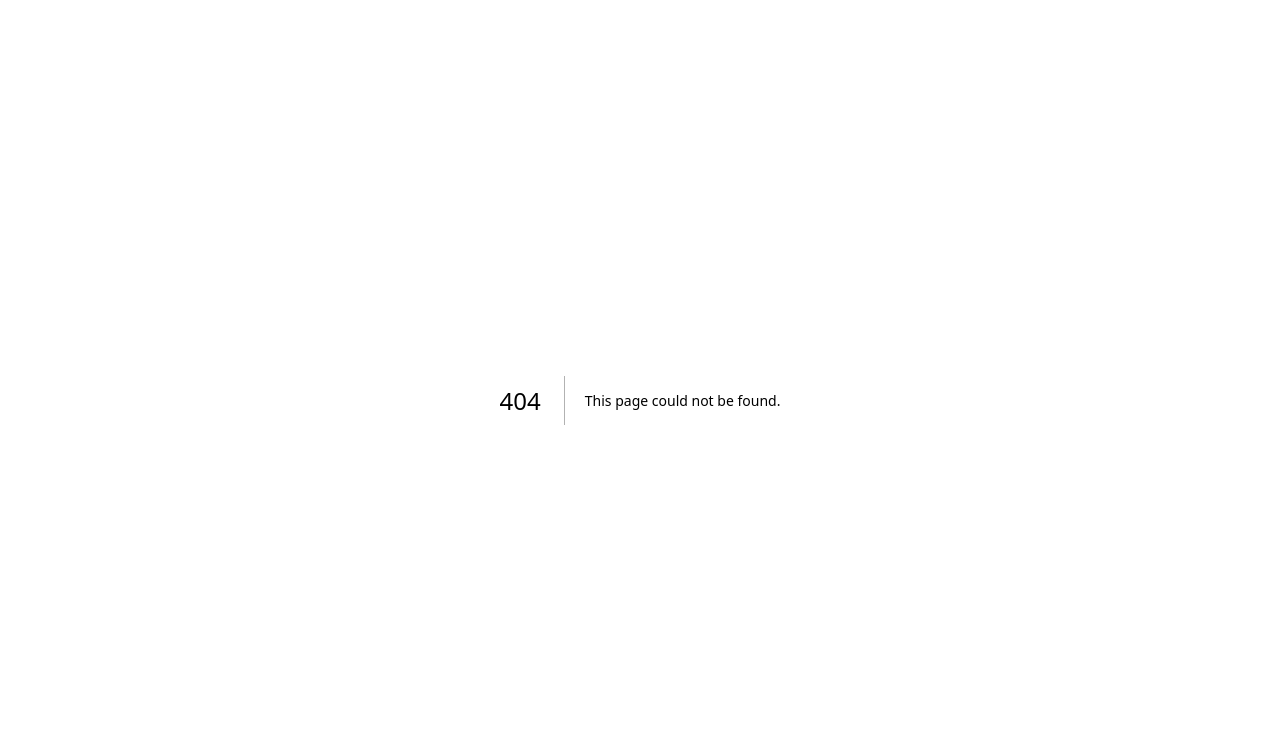
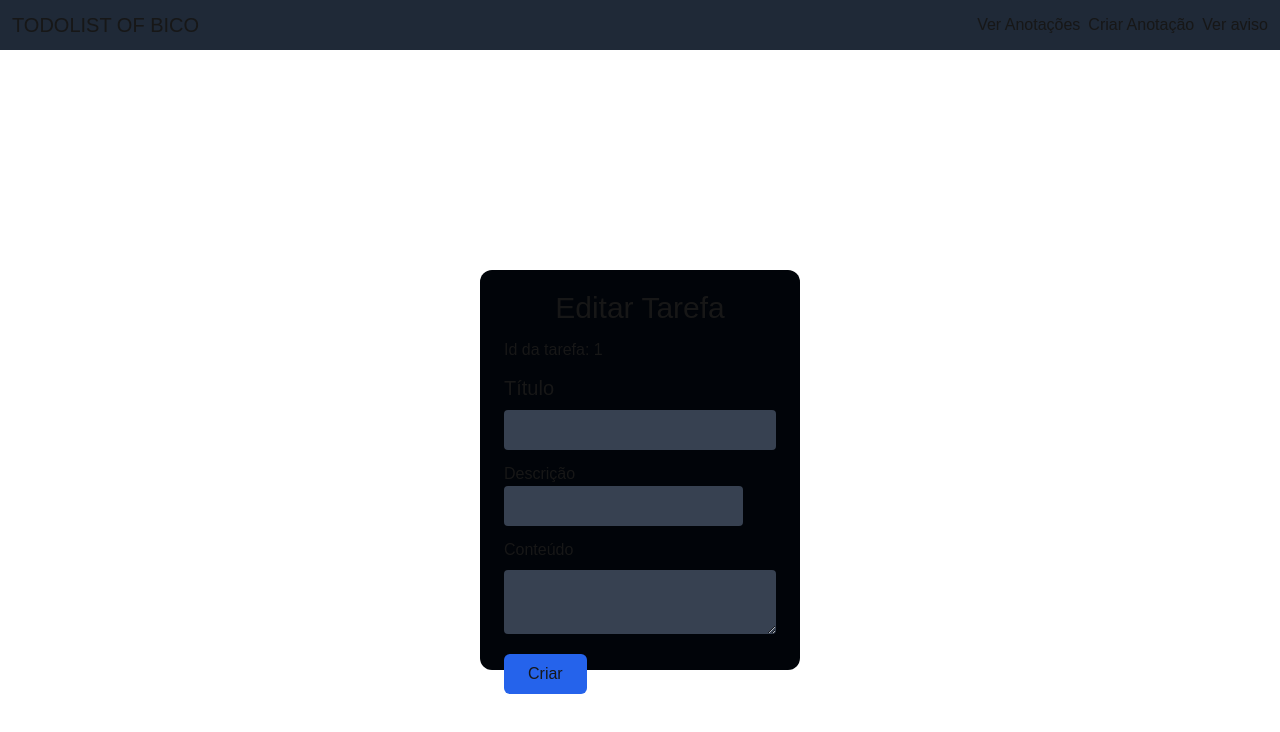
Before and after one commit to GuilhermeYm/todolist, a Next.js app: page /tasks/edittask/1 in a window 1280 px wide. Before the commit this address had no page. Shown: the top 732 px of the page. Built offline with nearby package versions, Linux system fonts and the light colour scheme.

Commit message:
Por enquanto, já deu

```diff
--- a/src/app/components/MainComponent.jsx
+++ b/src/app/components/MainComponent.jsx
@@ -21,7 +21,7 @@ export default function MainComponent() {
   };
 
   const handleEdit = (id) => {
-    router.push(`tasks/edit${id}`);
+    router.push(`tasks/edittask/${id}`);
   };
 
   const handleSeeTask = (id) => {};
@@ -62,18 +62,24 @@ export default function MainComponent() {
               <div className="flex h-[30px] pl-2 border-l border-white gap-1">
                 <button title="Editar">
                   <FaEdit
-                    className="text-xl hover:text-red-600 transition-colors duration-200"
+                    className="text-xl hover:text-blue-600 transition-colors duration-200"
                     onClick={() => handleEdit(index)}
+                    title="Editar"
                   />
                 </button>
                 <button className="Deletar">
                   <FaDeleteLeft
                     className="text-xl hover:text-red-600 transition-colors duration-200"
                     onClick={() => handleDelete(index)}
+                    title="Deletar"
                   />
                 </button>
                 <button className="Concluir">
-                  <FaCircleCheck className="text-xl hover:text-red-600 transition-colors duration-200" />
+                  <FaCircleCheck
+                    className="text-xl hover:text-green-500 transition-colors duration-200"
+                    onClick={() => handleSucess(index)}
+                    title="Concluir"
+                  />
                 </button>
               </div>
             </div>
--- a/src/app/createnote/page.jsx
+++ b/src/app/createnote/page.jsx
@@ -3,7 +3,7 @@
 import HeaderComponent from "@/app/components/HeaderComponent";
 import { useState } from "react";
 import useLocal from "../hook/useLocal";
-import { useRouter } from "next/router";
+import { useRouter } from "next/navigation";
 
 export default function createnote() {
   const router = useRouter();
--- a/src/app/tasks/edit[idtask]/page.jsx
+++ /dev/null
@@ -1,63 +0,0 @@
-import { useEffect, useState } from "react";
-import HeaderComponent from "@/app/components/HeaderComponent";
-
-export default function EditTaskPage({ params }) {
-  const [id, setId] = useState(null);
-  const [title, setTitle] = useState("");
-  const [description, setDescription] = useState("");
-  const [content, setContent] = useState("");
-
-  // Extrai o número do parâmetro idtask
-  const idParams = params.idtask.match(/\d+/)[0];
-
-  useEffect(() => {
-    setId(idParams);
-    const findTasks = localStorage.getItem("notes");
-    if (findTasks) {
-      const tasks = JSON.parse(findTasks);
-      const task = tasks.find((t) => t.id === idParams);
-      if (task) {
-        setTitle(task.title);
-        setDescription(task.description);
-        setContent(task.content);
-      }
-    }
-  }, [idParams]);
-
-  return (
-    <>
-      <HeaderComponent />
-      <main>
-        <h1>Editar Tarefa</h1>
-        <form>
-          <div>
-            <label htmlFor="title">Título</label>
-            <input
-              type="text"
-              id="title"
-              value={title}
-              onChange={(e) => setTitle(e.target.value)}
-            />
-          </div>
-          <div>
-            <label htmlFor="description">Descrição</label>
-            <textarea
-              id="description"
-              value={description}
-              onChange={(e) => setDescription(e.target.value)}
-            />
-          </div>
-          <div>
-            <label htmlFor="content">Conteúdo</label>
-            <textarea
-              id="content"
-              value={content}
-              onChange={(e) => setContent(e.target.value)}
-            />
-          </div>
-          <button type="submit">Salvar</button>
-        </form>
-      </main>
-    </>
-  );
-}
--- /dev/null
+++ b/src/app/tasks/edittask/[idtasktoedit]/page.jsx
@@ -0,0 +1,91 @@
+"use client";
+
+import { useEffect, useState } from "react";
+import HeaderComponent from "@/app/components/HeaderComponent";
+
+export default function EditTaskPage({ params }) {
+  const [id, setId] = useState(null);
+  const [title, setTitle] = useState("");
+  const [description, setDescription] = useState("");
+  const [content, setContent] = useState("");
+
+  // Extrai o número do parâmetro idtask
+  const idParams = params.idtasktoedit;
+
+  useEffect(() => {
+    setId(idParams);
+    const findTasks = localStorage.getItem("notes");
+    if (findTasks) {
+      const tasks = JSON.parse(findTasks);
+      const task = tasks.find((t) => t.id === idParams);
+      if (task) {
+        setTitle(task.title);
+        setDescription(task.description);
+        setContent(task.content);
+      }
+    }
+  }, [idParams]);
+
+  const handleSubmit = (e) => {
+    e.preventDefault()
+
+  }
+
+  return (
+    <>
+      <HeaderComponent />
+      <main className="h-screen w-screen flex flex-col justify-center items-center">
+        <form className="h-1/2 bg-backgroundSecondary w-1/4 flex flex-col px-6 rounded-xl py-5 gap-3" onSubmit={(e) => handleSubmit}>
+          <h1 className="text-3xl text-center">Editar Tarefa</h1>
+          <h2>Id da tarefa: {id} </h2>
+          <div className="flex flex-col justify-center gap-2">
+            <label htmlFor="title" className="text-xl">
+              Título
+            </label>
+            <input
+              type="text"
+              name="title"
+              id="title"
+              value={title}
+              onChange={(e) => setTitle(e.target.value)}
+              className="px-4 py-2 rounded bg-gray-700 text-white placeholder:text-[14px]"
+            />
+          </div>
+          <div>
+            <label
+              htmlFor="description"
+              className="flex flex-col justify-center gap-2"
+            >
+              Descrição
+            </label>
+            <input
+              type="text"
+              name="description"
+              id="description"
+              value={description}
+              onChange={(e) => setDescription(e.target.value)}
+              className="px-4 py-2 rounded bg-gray-700 text-white placeholder:text-[14px]"
+            />
+          </div>
+          <div className="flex flex-col justify-center gap-2">
+            <label htmlFor="content">Conteúdo</label>
+            <textarea
+              id="content"
+              value={content}
+              onChange={(e) => setContent(e.target.value)}
+              className="px-4 py-2 rounded bg-gray-700 text-white placeholder:text-[14px]"
+            />
+          </div>
+          <div className="mt-2 ">
+            <button
+              type="submit"
+              className="bg-blue-600 px-6 py-2 rounded-md transition-colors duration-200 hover:bg-blue-700"
+            >
+              Criar
+            </button>
+          </div>
+        </form>
+      </main>
+    </>
+  );
+}
```
